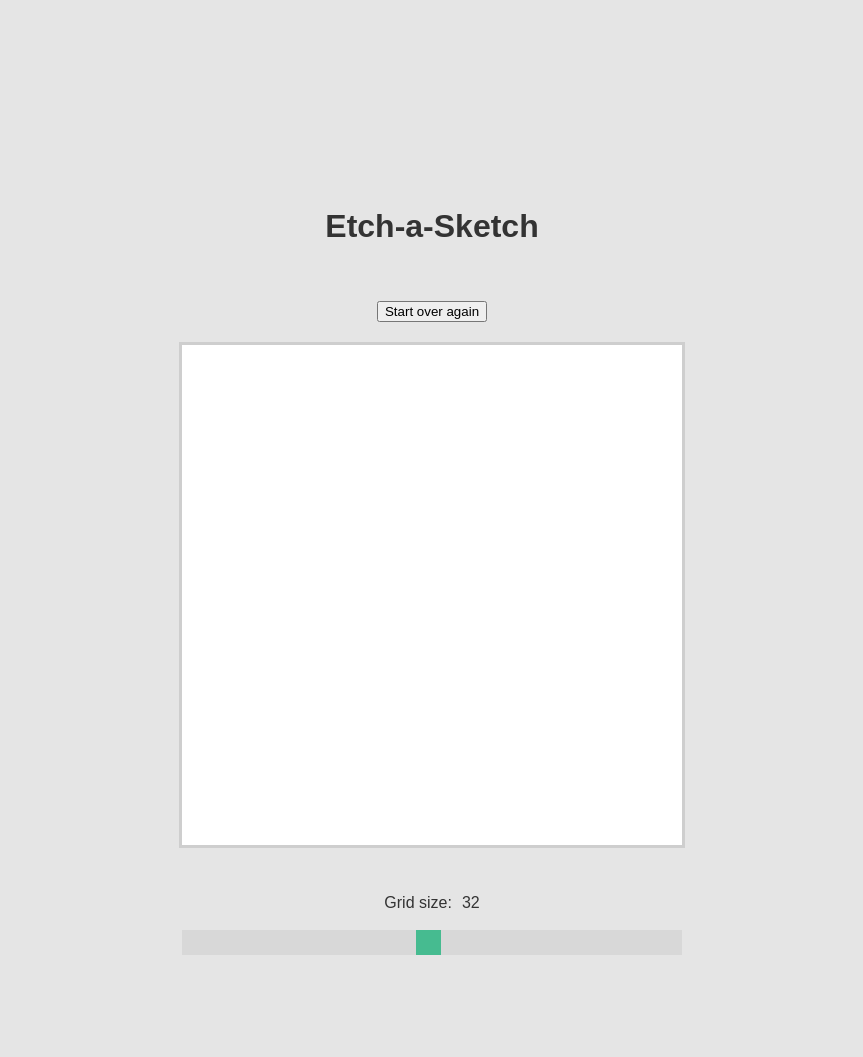
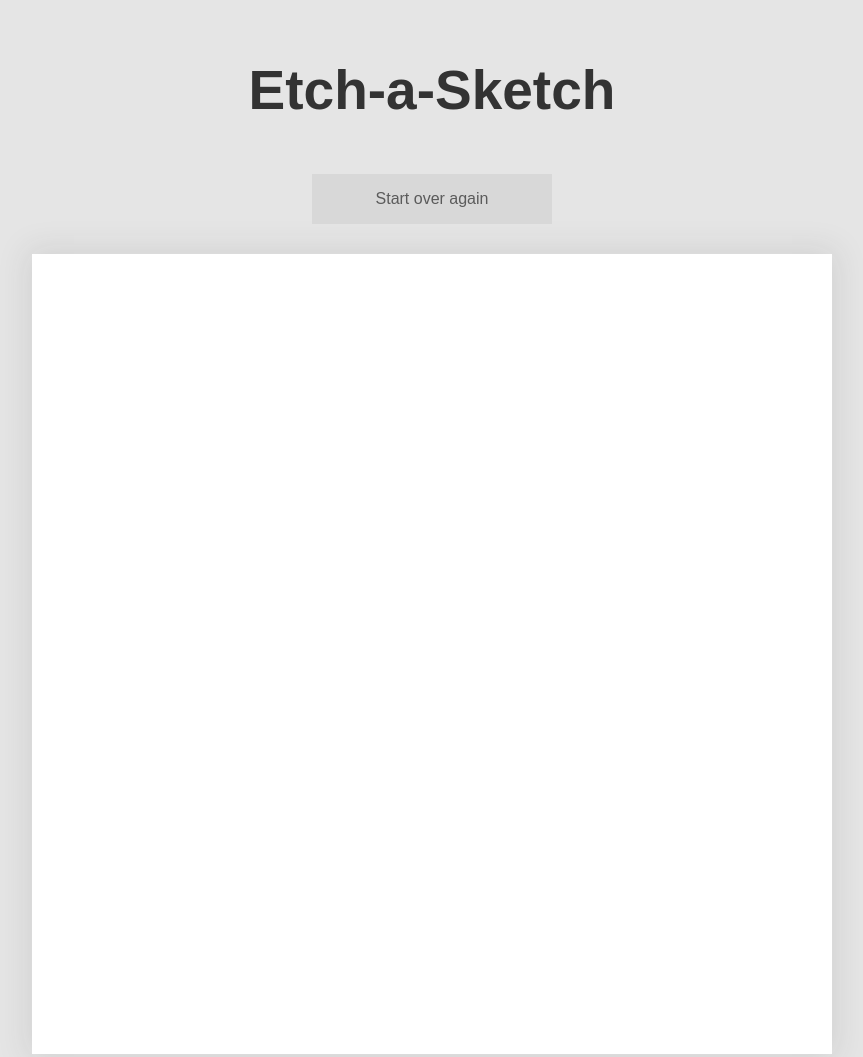
Before and after one commit to OndrejDrapalik/etch-a-sketch, a plain HTML site: page index.html in a window 1280 px wide. Shown: the top 1057 px of the page, without its empty margins (208-1071 px from the left). Before the commit the page ends 965 px from the top, so only its background shows below. Drawn offline with Linux system fonts and the light colour scheme.

Commit message:
basid stlying done needs features in the future

```diff
--- a/app.js
+++ b/app.js
@@ -59,7 +59,7 @@ sketchField.addEventListener('mouseup', mouseFin, false);
 sketchField.addEventListener('mousedown', inBetween, false);
 
 function inBetween() {
-    sketchField.addEventListener('mousemove', changeBackground, false)
+    sketchField.addEventListener('mouseover', changeBackground, false)
 }
 
 function changeBackground(e) {
@@ -78,7 +78,7 @@ function changeBackground(e) {
 }
 
 function mouseFin() {
-    sketchField.removeEventListener('mousemove', changeBackground, false);
+    sketchField.removeEventListener('mouseover', changeBackground, false);
 }
 
 
@@ -99,6 +99,8 @@ insertDivs();
 
 
 //TODO
+    // toggle lightener /shadower button option
+    //custom color picker button
 
 
 
--- a/style.css
+++ b/style.css
@@ -7,7 +7,28 @@ h1 {
     display: flex;
     flex-direction: column;
     align-items: center;
-    padding-top: 200px;
+    font-size: 55px;
+    padding-top: 50px;
+}
+
+#resetButton:hover {
+    opacity: 1;
+}
+
+#resetButton {
+    border: none;
+    text-align: center;
+    text-decoration: none;
+    display: inline-block;
+    font-size: 16px;
+    width: 30vh; /* Full-width */
+    height: 50px; /* Specified height */
+    background: #d3d3d3; /* Grey background */
+    color: rgb(33, 33, 33);
+    opacity: 0.7;
+    -webkit-transition: .2s; /* 0.2 seconds transition on hover */
+    transition: opacity .2s;
+    margin-bottom: 30px;
 }
 
 .container {
@@ -22,15 +43,14 @@ h1 {
     margin: 15px;
 }
 
-    #resetButton {
-        margin: 20px;
-    }
+
 
     .sketchField {
-        height: 500px;
-        width: 500px;
+        height: 800px;
+        width: 800px;
         color: rgba(0,0,0,0.10);
-        border: 3px solid;
+        border: 0px solid;
+        box-shadow: 0px  0px 30px 5px rgba(51, 51, 51, .1); /*right, down, blur sizre, all sizes toghether  */
         display: grid;
         grid-template-columns: repeat(16, 20px);
         grid-template-rows:repeat(16, 20px);
@@ -57,15 +77,20 @@ h1 {
 
 
 .sliderTitle {
-    font-family: sans-serif; color: #333;
+    font-family: sans-serif;
+    color: rgb(33, 33, 33);
+    opacity: 0.5;
     display: flex;
     flex-direction: row;
     align-items: center;
     justify-content: center;
+
 }
 
     #gridSize {
         padding-left: 10px;
+        font-weight: bold;
+        opacity: 1;
     }
 
 .slidecontainer {
@@ -99,13 +124,13 @@ h1 {
         appearance: none;
         width: 25px; /* Set a specific slider handle width */
         height: 25px; /* Slider handle height */
-        background: #04AA6D; /* Green background */
+        background: #333; /* Green background */
         cursor: pointer; /* Cursor on hover */
         }
 
     .slider::-moz-range-thumb {
         width: 25px; /* Set a specific slider handle width */
         height: 25px; /* Slider handle height */
-        background: #04AA6D; /* Green background */
+        background: #333; /* Green background */
         cursor: pointer; /* Cursor on hover */
     }
```
